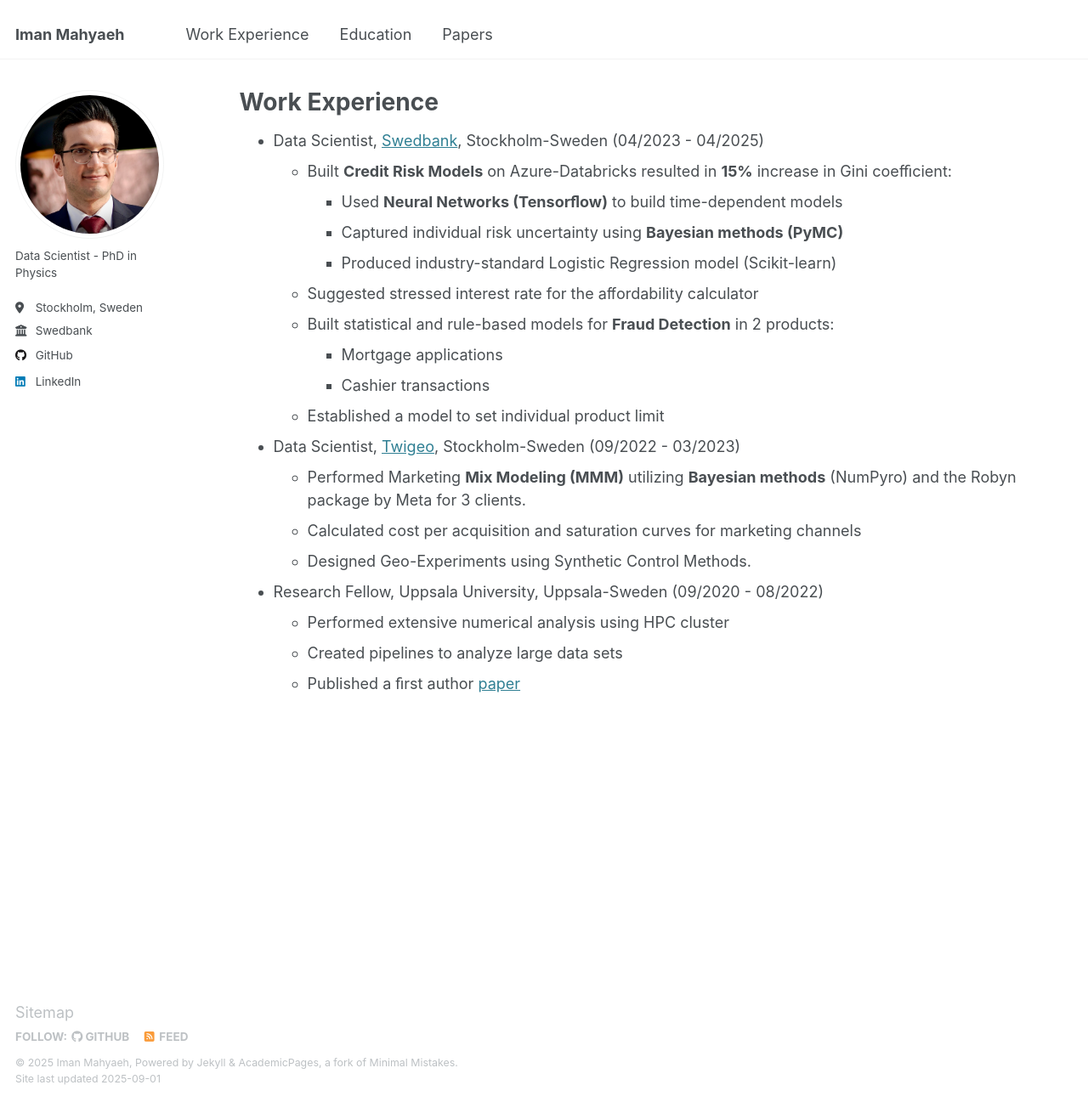
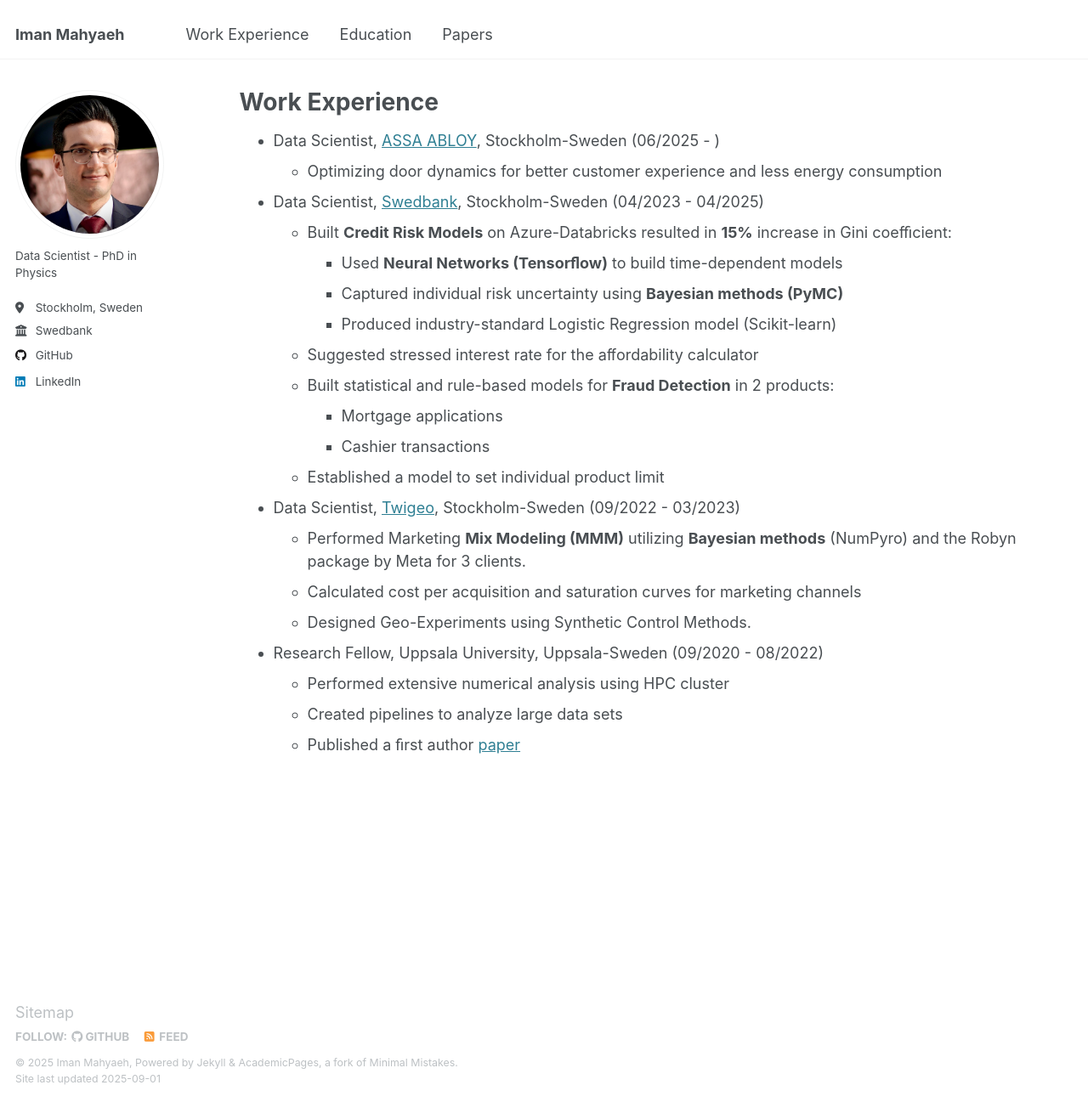
Before and after one commit to imanm24/imanm24.github.io, a Jekyll site: the page built from _pages/work_experience.md, in a window 1280 px wide and 1297 px high. Shown: the whole window at 85% size. Built offline with Jekyll 4.4.1, drawn with Linux system fonts in a browser that asks for light colours.

Commit message:
Added Assa Abloy to work experience

```diff
--- a/_pages/work_experience.md
+++ b/_pages/work_experience.md
@@ -8,6 +8,8 @@ redirect_from:
 ---
 
 {% include base_path %}
+* Data Scientist, [ASSA ABLOY](https://www.assaabloy.com/group/sv), Stockholm-Sweden (06/2025 - )
+  * Optimizing door dynamics for better customer experience and less energy consumption
 
 * Data Scientist, [Swedbank](https://www.swedbank.com/), Stockholm-Sweden (04/2023 - 04/2025)
   * Built **Credit Risk Models** on Azure-Databricks resulted in **15%** increase in Gini coeﬃcient:
```
